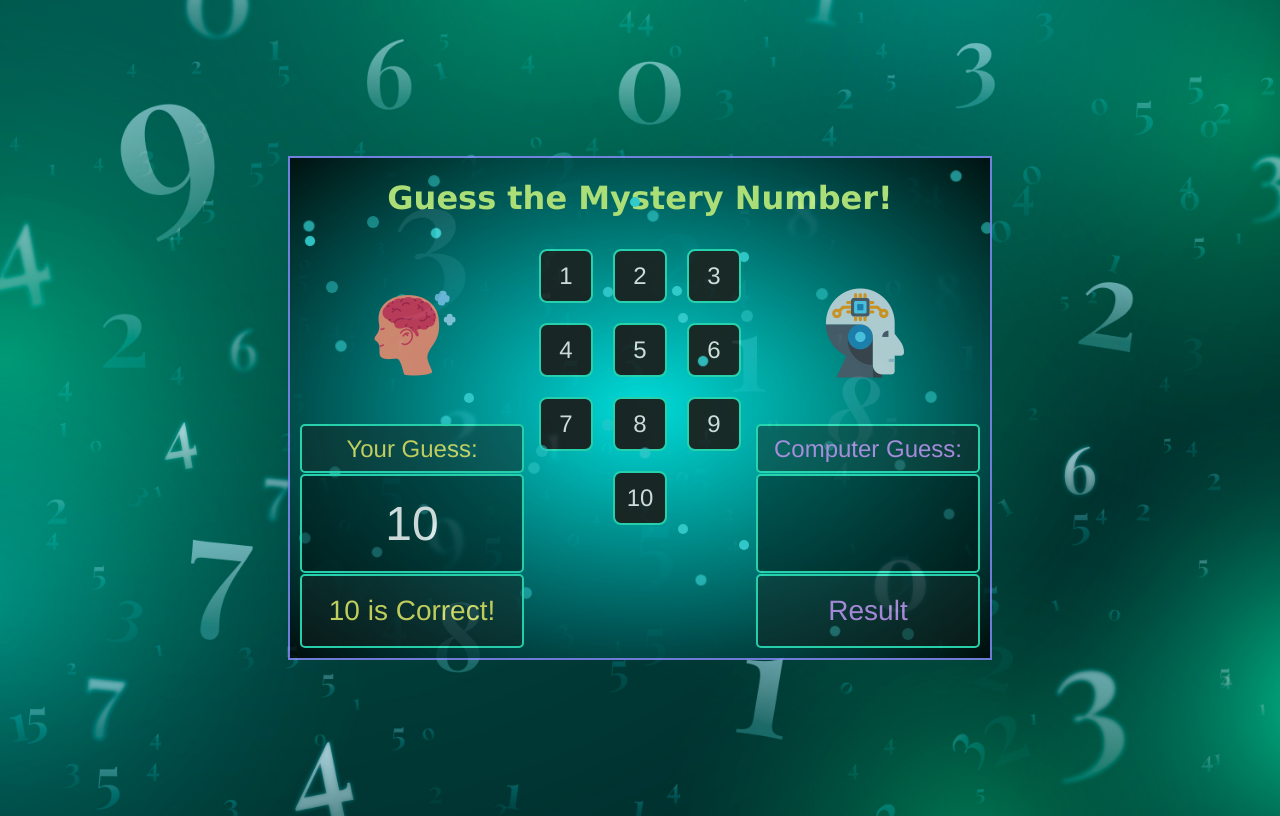
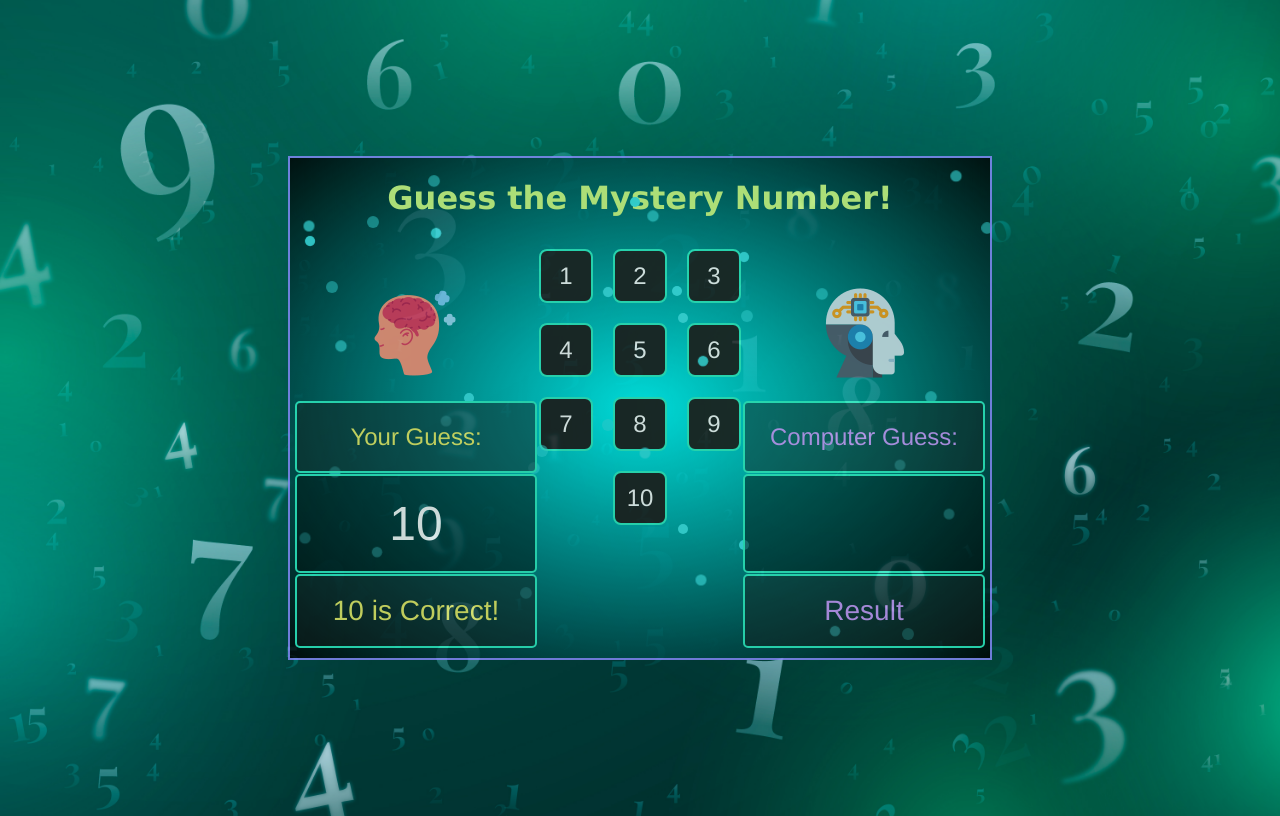
Before and after one commit to sumitst05/MysteryNum, a plain HTML site: page index.html in a window 1280 px wide. Both pictures are taken after a click on the element "10". Drawn offline with Linux system fonts and the light colour scheme.

Commit message:
Fixes and Updates

```diff
--- a/src/MysteryNum.js
+++ b/src/MysteryNum.js
@@ -1,6 +1,5 @@
 document.addEventListener('DOMContentLoaded', function () {
   var sparkleContainer = document.querySelector('.sparkle-container')
-
   var maxSparkles = 50 // Maximum number of sparkles in the game area
 
   function createSparkle() {
@@ -22,17 +21,27 @@ document.addEventListener('DOMContentLoaded', function () {
   setInterval(createSparkle, 200)
 
   let isPlayerTurn = true
+  let isGameEnded = false
+
   function isGameOver(num, playerGuess, computerGuess) {
-    if (num === playerGuess) return 0
-    else if (num === computerGuess) return 1
-    else return -1
+    if (num === playerGuess) {
+      return 0
+    } else if (num === computerGuess) {
+      return 1
+    } else {
+      return -1
+    }
   }
 
   var num = Math.floor(Math.random() * 10) + 1 // Generate a random number between 1 and 10
 
   function checkGuess(guess, num) {
-    if (isPlayerTurn) var output = document.querySelector('.player-output')
-    else var output = document.querySelector('.computer-output')
+    var output
+    if (isPlayerTurn) {
+      output = document.querySelector('.player-output')
+    } else {
+      output = document.querySelector('.computer-output')
+    }
     if (guess > num) {
       output.innerText = 'Too High!'
     } else if (guess < num) {
@@ -45,9 +54,12 @@ document.addEventListener('DOMContentLoaded', function () {
   var pDisplay = document.querySelector('.player-display') // Get player display element
   var numpadButtons = document.querySelectorAll('.numpad div')
 
-  function playerTurn() {
+  async function playerTurn() {
     return new Promise((resolve) => {
       function handleButtonClick() {
+        if (isGameEnded) {
+          return // Exit the function if the game has ended
+        }
         pDisplay.textContent = this.textContent // Update display content with the pressed number
         var playerGuess = parseInt(this.textContent)
         checkGuess(playerGuess, num) // Call checkGuess with the playerGuess value and target number
@@ -61,7 +73,8 @@ document.addEventListener('DOMContentLoaded', function () {
   }
 
   var exception = 0
-  function computerTurn(mi, ma, prevPlayerGuess) {
+
+  async function computerTurn(mi, ma, prevPlayerGuess) {
     return new Promise((resolve) => {
       var computerGuess = 0
 
@@ -72,17 +85,11 @@ document.addEventListener('DOMContentLoaded', function () {
         } else if (prevPlayerGuess === ma) {
           computerGuess = mi
         } else {
-          if (exception & 1) {
-            computerGuess = mi
-          } else {
-            computerGuess = ma
-          }
+          computerGuess = exception & 1 ? mi : ma
         }
       } else {
         computerGuess = Math.floor((mi + ma) / 2)
       }
-
-      console.log(exception)
 
       var cDisplay = document.querySelector('.computer-display') // Get computer display element
       cDisplay.textContent = computerGuess
@@ -121,10 +128,12 @@ document.addEventListener('DOMContentLoaded', function () {
       } else {
         var range = adjustRange(playerGuess, num)
         computerGuess = await computerTurn(range[0], range[1], prevPlayerGuess)
-        console.log(range[0], range[1])
         range = adjustRange(computerGuess, num)
         isPlayerTurn = true
       }
+    }
+    if (isGameOver(num, playerGuess, computerGuess) !== -1) {
+      isGameEnded = true
     }
   }
 
--- a/src/style.css
+++ b/src/style.css
@@ -6,7 +6,7 @@ h1 {
 }
 
 body {
-  background-image: url("../assets/background.jpg");
+  background-image: url('../assets/background.jpg');
   background-position: center;
   background-size: cover;
   display: flex;
@@ -47,7 +47,7 @@ body {
   width: 10px;
   height: 10px;
   border-radius: 50%;
-  background-color: #3FE7EA;
+  background-color: #3fe7ea;
   animation: sparkle 1.5s infinite;
 }
 
@@ -88,36 +88,36 @@ body {
   height: 200px;
   bottom: 175px;
   left: 75px;
-  background-image: url("../assets/human.png");
+  background-image: url('../assets/human.png');
   background-repeat: no-repeat;
 }
 
 .player-guess {
   position: absolute;
-  width: 200px;
-  height: 25px;
+  width: 218px;
+  height: 48px;
   bottom: 185px;
-  left: 10px;
+  left: 5px;
   color: #eff066;
-  font-family:'Franklin Gothic Medium', 'Arial Narrow', Arial, sans-serif;
+  font-family: 'Franklin Gothic Medium', 'Arial Narrow', Arial, sans-serif;
   font-size: 24px;
   padding: 10px;
   border: 2px solid #30f2c6;
   background-color: rgba(25, 25, 25, 0.5);
   border-radius: 5px;
-  display:flex;
+  display: flex;
   justify-content: center;
-  align-items:center;
+  align-items: center;
 }
 
 .player-display {
   position: absolute;
-  width: 200px;
+  width: 218px;
   height: 75px;
   bottom: 85px;
-  left: 10px;
+  left: 5px;
   color: white;
-  font-family:'Franklin Gothic Medium', 'Arial Narrow', Arial, sans-serif;
+  font-family: 'Franklin Gothic Medium', 'Arial Narrow', Arial, sans-serif;
   font-size: 48px;
   padding: 10px;
   background-color: rgba(0, 0, 0, 0.5);
@@ -130,20 +130,20 @@ body {
 
 .player-output {
   position: absolute;
-  width: 200px;
+  width: 218px;
   height: 50px;
   bottom: 10px;
-  left: 10px;
+  left: 5px;
   color: #eff066;
-  font-family:'Franklin Gothic Medium', 'Arial Narrow', Arial, sans-serif;
+  font-family: 'Franklin Gothic Medium', 'Arial Narrow', Arial, sans-serif;
   font-size: 28px;
   padding: 10px;
   border: 2px solid #30f2c6;
   background-color: rgba(25, 25, 25, 0.5);
   border-radius: 5px;
-  display:flex;
+  display: flex;
   justify-content: center;
-  align-items:center;
+  align-items: center;
 }
 
 .computer {
@@ -152,36 +152,36 @@ body {
   height: 200px;
   bottom: 175px;
   right: -25px;
-  background-image: url("../assets/computer.png");
+  background-image: url('../assets/computer.png');
   background-repeat: no-repeat;
 }
 
 .computer-guess {
   position: absolute;
-  width: 200px;
-  height: 25px;
+  width: 218px;
+  height: 48px;
   bottom: 185px;
-  right: 10px;
+  right: 5px;
   color: #ce99ff;
-  font-family:'Franklin Gothic Medium', 'Arial Narrow', Arial, sans-serif;
+  font-family: 'Franklin Gothic Medium', 'Arial Narrow', Arial, sans-serif;
   font-size: 24px;
   padding: 10px;
   border: 2px solid #30f2c6;
   background-color: rgba(25, 25, 25, 0.5);
   border-radius: 5px;
-  display:flex;
+  display: flex;
   justify-content: center;
-  align-items:center;
+  align-items: center;
 }
 
 .computer-display {
   position: absolute;
-  width: 200px;
+  width: 218px;
   height: 75px;
   bottom: 85px;
-  right: 10px;
+  right: 5px;
   color: white;
-  font-family:'Franklin Gothic Medium', 'Arial Narrow', Arial, sans-serif;
+  font-family: 'Franklin Gothic Medium', 'Arial Narrow', Arial, sans-serif;
   font-size: 48px;
   padding: 10px;
   background-color: rgba(0, 0, 0, 0.5);
@@ -194,18 +194,18 @@ body {
 
 .computer-output {
   position: absolute;
-  width: 200px;
+  width: 218px;
   height: 50px;
   bottom: 10px;
-  right: 10px;
-  color: #ce99ff;;
-  font-family:'Franklin Gothic Medium', 'Arial Narrow', Arial, sans-serif;
+  right: 5px;
+  color: #ce99ff;
+  font-family: 'Franklin Gothic Medium', 'Arial Narrow', Arial, sans-serif;
   font-size: 28px;
   padding: 10px;
   border: 2px solid #30f2c6;
   background-color: rgba(25, 25, 25, 0.5);
   border-radius: 5px;
-  display:flex;
+  display: flex;
   justify-content: center;
-  align-items:center;
+  align-items: center;
 }
```
